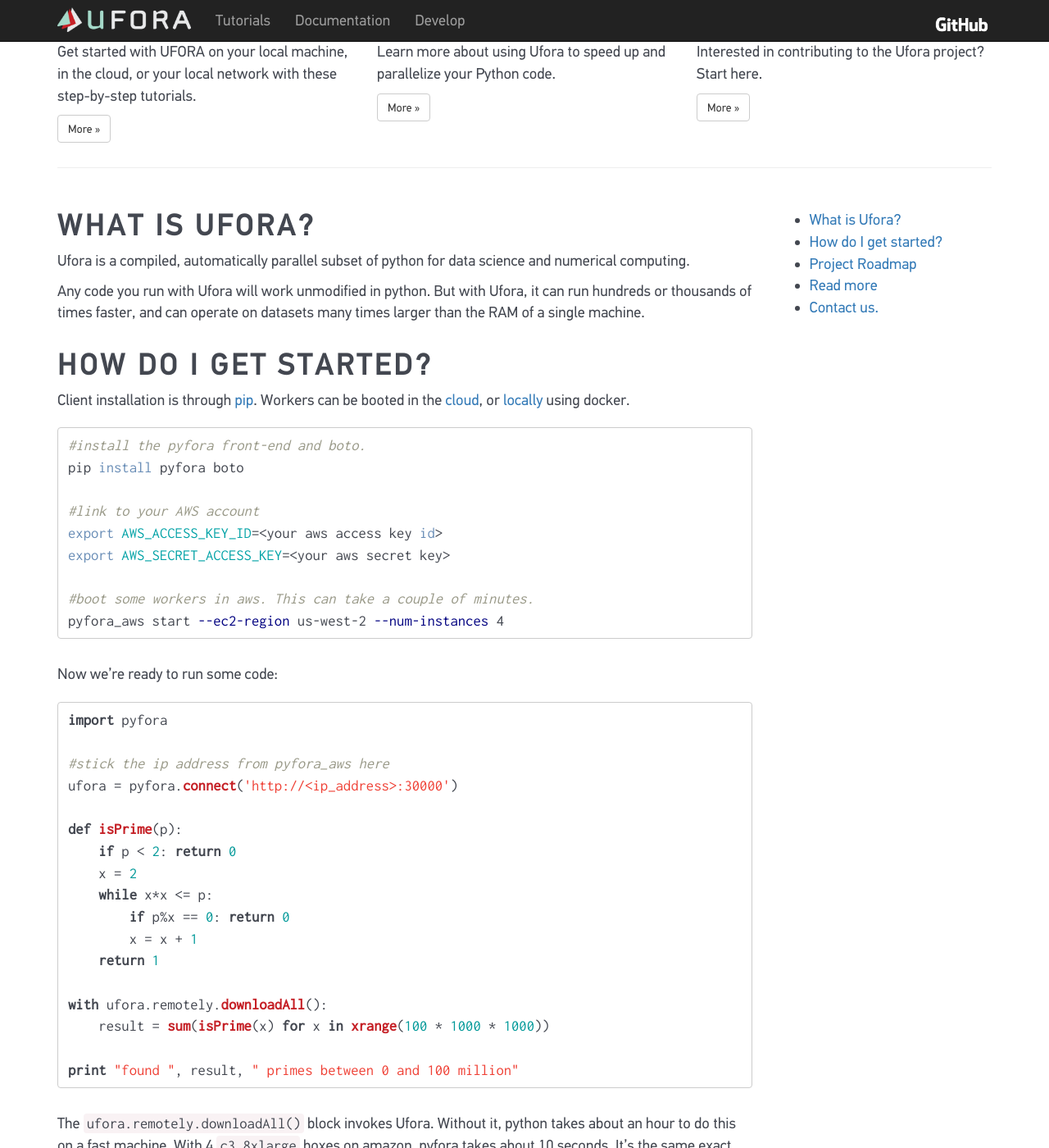
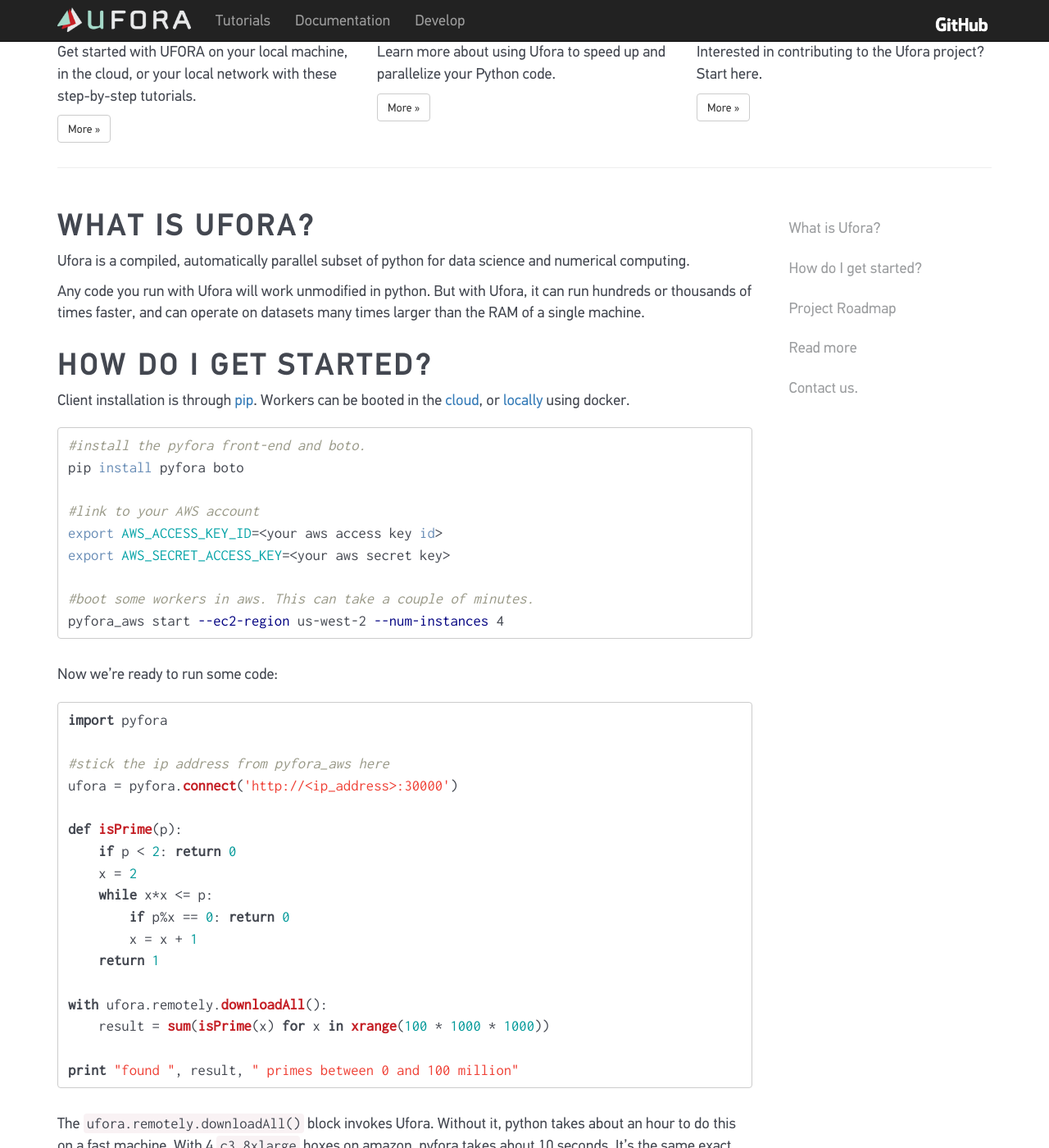
Before and after one commit to ufora/ufora, a Jekyll site: the page built from index.md, in a window 1280 px wide and 1400 px high, scrolled down 404 px. Shown: the whole window at 82% size. Built offline with Jekyll 4.4.1, drawn with Linux system fonts in a browser that asks for light colours; some web fonts are replaced; Markdown is read by kramdown in place of the engine named in the settings.

Commit message:
Styling sidebar and adding scroll-spy

```diff
--- a/_layouts/home.html
+++ b/_layouts/home.html
@@ -4,7 +4,7 @@
     {% include head.html %}
   </head>
 
-  <body>
+  <body data-spy="scroll" data-target=".affixed" data-offset="70">
     {% include navbar.html %}
 
     <div class="jumbotron">
@@ -45,7 +45,7 @@
         </div>
         <div class="col-md-3">
           <div class="affixed visible-md-block visible-lg-block" data-spy="affix" data-offset-top="580">
-            <ul class="sidebar">
+            <ul class="sidebar nav nav-pills nav-stacked">
             </ul>
           </div>
             <script type="text/javascript">
--- a/_layouts/main.html
+++ b/_layouts/main.html
@@ -4,7 +4,7 @@
     {% include head.html %}
   </head>
 
-  <body>
+  <body data-spy="scroll" data-target=".affixed" data-offset="70">
     {% include navbar.html %}
 
       <header>
@@ -23,7 +23,7 @@
         </div>
         <div class="col-md-3">
           <div class="affixed visible-md-block visible-lg-block" data-spy="affix" data-offset-top="200">
-            <ul class="sidebar">
+            <ul class="sidebar nav nav-pills nav-stacked">
             </ul>
           </div>
             <script type="text/javascript">
--- a/_sass/_colors.scss
+++ b/_sass/_colors.scss
@@ -3,9 +3,12 @@
 $ufora-deep-red: #C52026;
 $ufora-charcoal: #434750;
 $ufora-aviator-green: #A5D9C9;
+$ufora-light-grey: #BBBDBF;
+$ufora-dark-grey: #9B9D9F;
 $ufora-caicos-blue: #00A2A6;
 $ufora-caicos-dark: #008286;
 $ufora-caicos-darker: #006266;
+$ufora-mustard: #FBAF2B;
+$ufora-midnight: #262E46;
 $ufora-ui-blue: #8AAED7;
 $ufora-ui-blue-dark: #6A8EB7;
-$ufora-midnight: #262E46;
--- a/css/style.scss
+++ b/css/style.scss
@@ -16,7 +16,7 @@
   font-size: 14pt;
   color: $ufora-charcoal;
 
-
+  position: relative;
 }
 
 /*h1, h2, h3 {*/
@@ -82,6 +82,7 @@
     }
 }
 
+
 /*Floating sidebar*/
 .affix-top {
   position: static;
@@ -91,11 +92,34 @@
   position: fixed;
   top: 85px;
 }
+.nav-pills > li.active > a {
+  background-color: $ufora-caicos-blue;
+
+  &:focus, &:hover {
+    background-color: $ufora-caicos-blue;
+  }
+}
+.nav-pills > li > a {
+  background-color: white;
+
+  &:focus {
+    &:hover {
+      background-color: #eee;
+    }
+    background-color: inherit;
+  }
+}
+.affixed {
+  a {
+    color: $ufora-dark-grey;
+  }
+}
 
 /*Used in TOC pages*/
 dd {
   margin-bottom: 1em;
 }
+
 
 /*Account for fixed navbar in link targets*/
 .content > :target:before {
```
